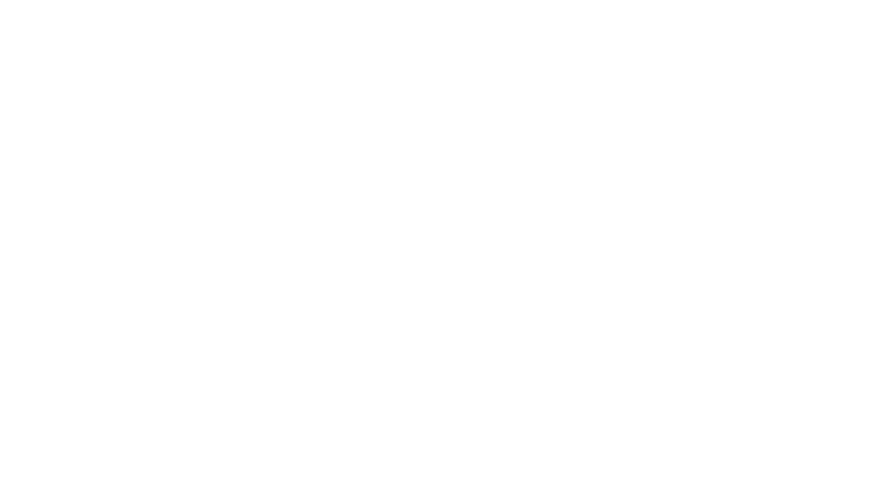
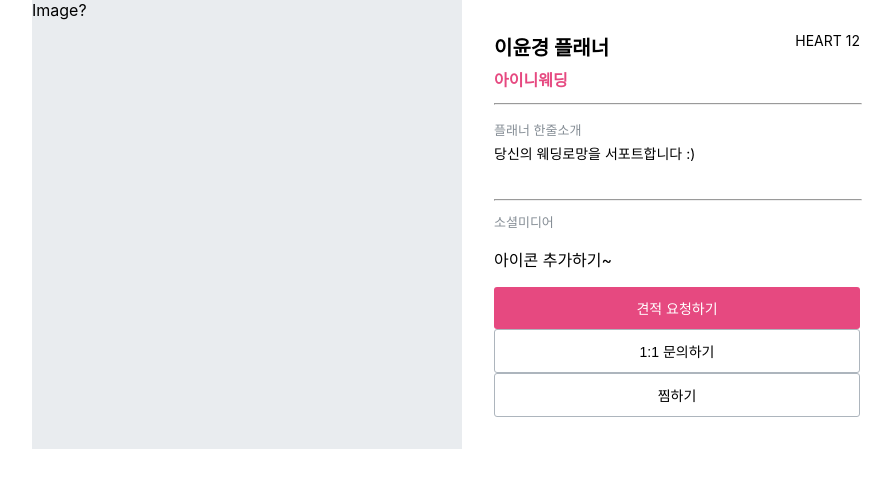
Before and after one commit to Nexters/peach-planner-front, a React (Create React App) app: page /detail in a window 1280 px wide. Shown: the top 488 px of the page, without its empty margins (178-1069 px from the left). Built offline with nearby package versions, Linux system fonts and the light colour scheme.

Commit message:
[#12] 플래너 간략 소개 마크업

```diff
--- a/src/App.tsx
+++ b/src/App.tsx
@@ -1,10 +1,14 @@
 import { BrowserRouter, Route, Switch } from 'react-router-dom';
+import PlannerDetail from './page/PlannerDetail/PlannerDetail';
 
 const App = () => {
   return (
     <BrowserRouter>
       <Switch>
-        <Route path="/"></Route>
+        <Route exact path="/"></Route>
+        <Route path="/detail">
+          <PlannerDetail />
+        </Route>
       </Switch>
     </BrowserRouter>
   );
--- /dev/null
+++ b/src/component/HorizontalLine.jsx
@@ -0,0 +1,15 @@
+import React from 'react';
+import styled from 'styled-components';
+
+const HorizontalLine = ({ top, bottom }) => {
+  return <Line top={top} bottom={bottom} />;
+};
+
+export default HorizontalLine;
+
+const Line = styled.hr`
+  color: #dee2e6;
+  width: 100%;
+  ${({ top }) => `margin-top: ${top}px;`}
+  ${({ bottom }) => `margin-bottom: ${bottom}px;`}
+`;
--- /dev/null
+++ b/src/component/PButton.jsx
@@ -0,0 +1,18 @@
+import React from 'react';
+import styled from 'styled-components';
+
+const PButton = ({ color, children }) => {
+  return <Button color={color}>{children}</Button>;
+};
+
+export default PButton;
+
+const Button = styled.button`
+  border-radius: 3px;
+  width: 100%;
+  padding: 11px;
+  font-size: 14px;
+  background-color: ${({ color }) => (color == 'pink' ? '#E64980' : 'white')};
+  color: ${({ color }) => (color == 'pink' ? 'white' : 'black')};
+  border: ${({ color }) => (color == 'pink' ? 'none' : '1px solid #adb5bd')};
+`;
--- a/src/index.tsx
+++ b/src/index.tsx
@@ -1,6 +1,6 @@
 import React from 'react';
 import ReactDOM from 'react-dom';
-import App from './app';
+import App from './App';
 import './index.css';
 import reportWebVitals from './reportWebVitals';
 
--- /dev/null
+++ b/src/page/PlannerDetail/PlannerDetail.jsx
@@ -0,0 +1,18 @@
+import React from 'react';
+import styled from 'styled-components';
+import Summary from './Summary';
+
+const PlannerDetail = () => {
+  return (
+    <Container>
+      <Summary />
+    </Container>
+  );
+};
+
+export default PlannerDetail;
+
+const Container = styled.div`
+  width: 860px;
+  margin: 0 auto;
+`;
--- /dev/null
+++ b/src/page/PlannerDetail/Summary.jsx
@@ -0,0 +1,89 @@
+import React from 'react';
+import styled from 'styled-components';
+import HorizontalLine from '../../component/HorizontalLine';
+import PButton from '../../component/PButton';
+
+const Summary = () => {
+  const PLANNER_NAME = '이윤경';
+  const COMPANY_NAME = '아이니웨딩';
+  const HEART_COUNT = 12;
+  const ONE_LINE = '당신의 웨딩로망을 서포트합니다 :)';
+
+  return (
+    <Container>
+      <ImageContainer>Image?</ImageContainer>
+      <InformationContainer>
+        <InnerContainer>
+          <NameContainer>
+            <p>{PLANNER_NAME} 플래너</p>
+            <div>HEART {HEART_COUNT}</div>
+          </NameContainer>
+          <CompanyName>{COMPANY_NAME}</CompanyName>
+          <HorizontalLine top={12} bottom={15} />
+
+          <BoldGray>플래너 한줄소개</BoldGray>
+          <OneLine>{ONE_LINE}</OneLine>
+          <HorizontalLine top={36} bottom={11} />
+
+          <BoldGray>소셜미디어</BoldGray>
+          <p>아이콘 추가하기~ </p>
+
+          <PButton color="pink">견적 요청하기</PButton>
+          <PButton>1:1 문의하기</PButton>
+          <PButton>찜하기</PButton>
+        </InnerContainer>
+      </InformationContainer>
+    </Container>
+  );
+};
+
+export default Summary;
+
+const Container = styled.div`
+  display: flex;
+`;
+
+const ImageContainer = styled.div`
+  background-color: #e9ecef;
+  flex: 1;
+`;
+
+const InformationContainer = styled.div`
+  flex: 1;
+`;
+
+const InnerContainer = styled.div`
+  padding: 32px;
+`;
+
+const NameContainer = styled.div`
+  display: flex;
+  margin-bottom: 6px;
+  justify-content: space-between;
+
+  p {
+    margin: 0;
+    font-size: 20px;
+    font-weight: bold;
+  }
+
+  div {
+    font-size: 14px;
+  }
+`;
+
+const CompanyName = styled.div`
+  color: #e64980;
+  font-size: 16px;
+  font-weight: bold;
+`;
+
+const BoldGray = styled.div`
+  margin-bottom: 4px;
+  font-size: 13px;
+  color: #868e96;
+`;
+
+const OneLine = styled.div`
+  font-size: 14px;
+`;
```
